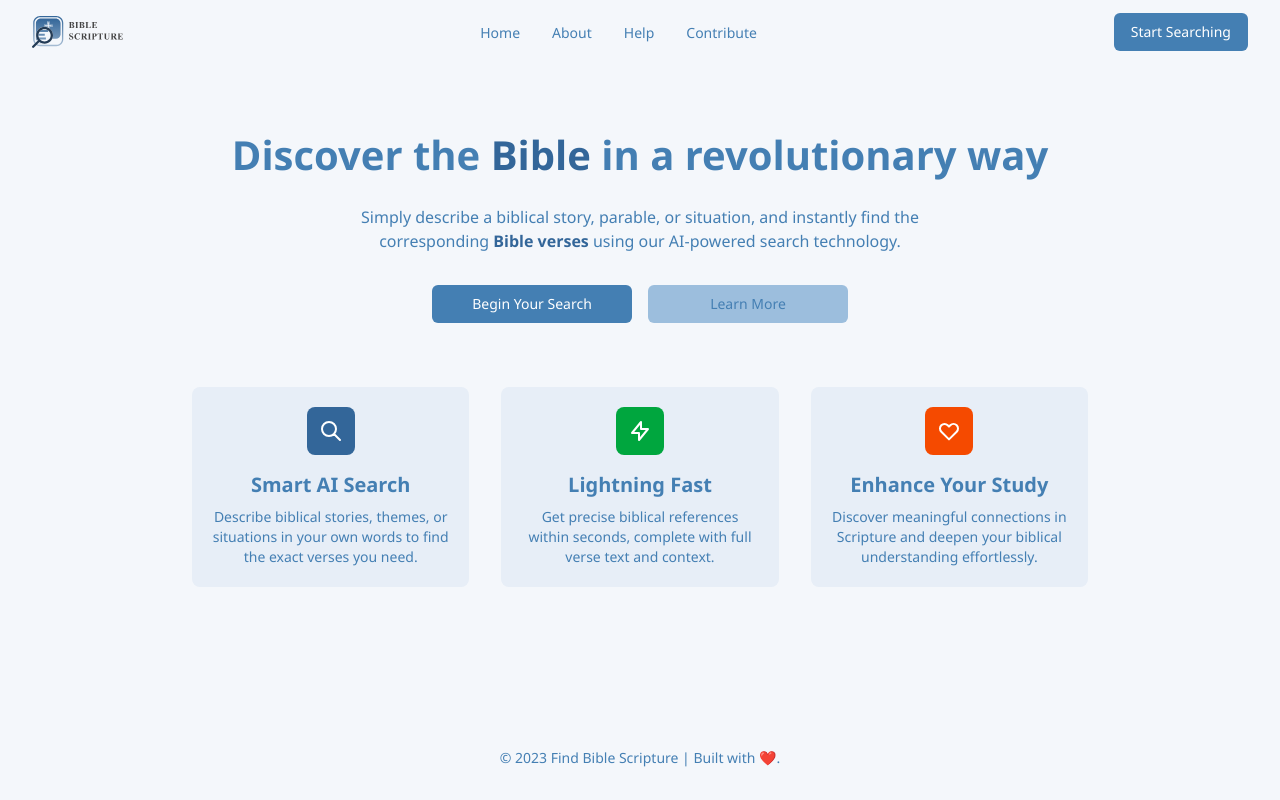
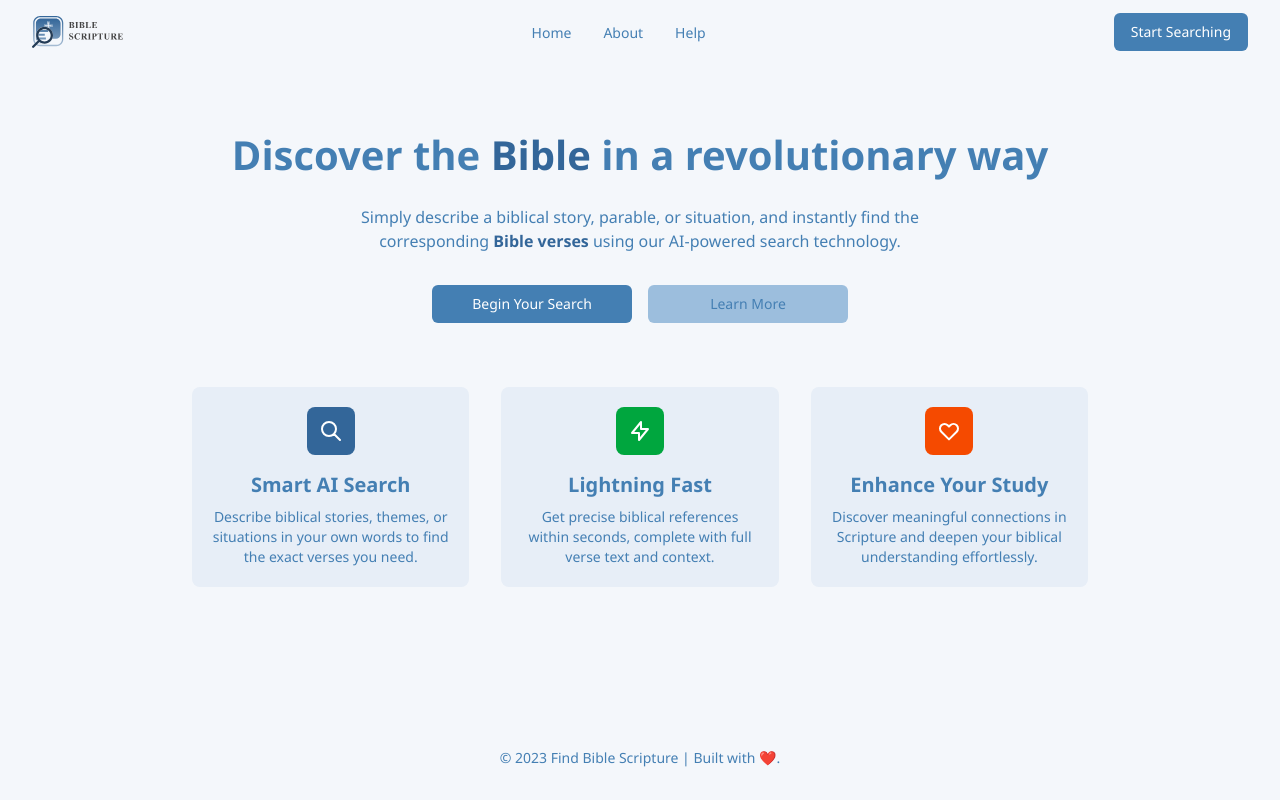
Before and after one commit to Era360/find-bible-scripture, a Next.js app: page / in a window 1280 px wide. Built offline with nearby package versions, Linux system fonts and the light colour scheme; no server answers.

Commit message:
Remove contribution link from header navigation

```diff
--- a/components/header.tsx
+++ b/components/header.tsx
@@ -108,9 +108,9 @@ function Header() {
             <Link href="/help-center" className="nav-item">
               Help
             </Link>
-            <Link href="/contribution" className="nav-item">
+            {/* <Link href="/contribution" className="nav-item">
               Contribute
-            </Link>
+            </Link> */}
           </nav>
 
           {/* User Authentication - Desktop */}
```
